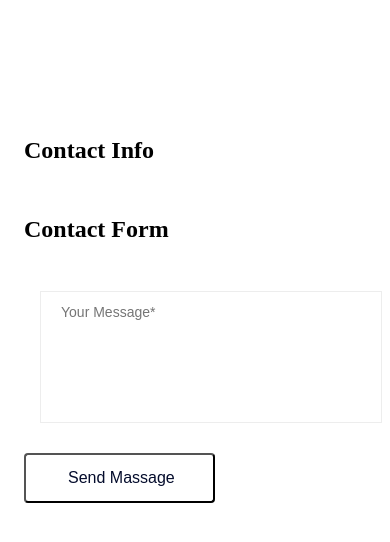
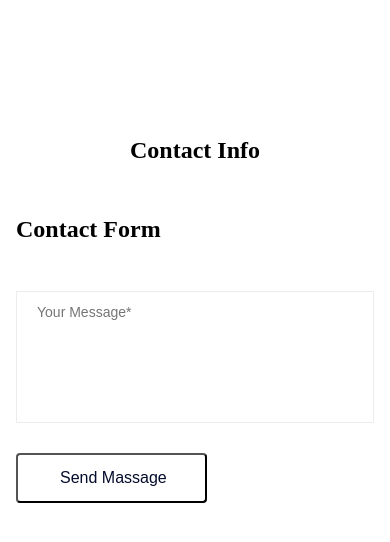
Before and after one commit to nghianguyent/DemoFcode-Training, a website: page component/contact/contact.html in a window 390 px wide. Drawn offline with Linux system fonts and the light colour scheme; files that its build step writes are made by us from their sources; files whose address does not match are found by name.

Commit message:
fix responsive contact section

```diff
--- a/component/contact/contact.css
+++ b/component/contact/contact.css
@@ -2,7 +2,6 @@
   display: flex;
   justify-content: center;
   align-items: flex-start;
-  flex-wrap: wrap;
   flex-grow: 1;
   padding: 6.8rem 0;
 }
@@ -41,7 +40,6 @@
 .contact-feedback-items {
   display: flex;
   flex-wrap: wrap;
-  justify-content: space-between;
   /* width: 100%; */
 }
 .form-input {
@@ -58,7 +56,6 @@
   padding-left: 20px;
   text-transform: capitalize;
   min-height: 44px;
-  width: 100%;
   margin-bottom: 30px;
 }
 .form-input.textarea {
@@ -70,7 +67,7 @@
   padding-top: 0.5rem;
 }
 .contact-feedback__button {
-    font-family: Montserrat,sans-serif;
+  font-family: Montserrat, sans-serif;
   font-size: 16px;
   border-radius: 4px;
   color: #040c2c;
@@ -79,15 +76,17 @@
   background: transparent;
 }
 
-@media (max-width: 768px) {
+@media screen and (max-width: 992px) {
   .contact-container {
-    justify-content: flex-start;
+    flex-wrap: wrap;
   }
-  .contact-container [class*="col-"]{
+  .contact-feedback-container [class*="col-"] {
     width: 100%;
-    padding: 0 1rem;
   }
-  .form-control.textarea {
-    margin-left: 1rem;
+  .contact-info-container {
+    padding: 0 0.5rem;
+  }
+  .contact-feedback-container {
+    padding: 0 0.5rem;
   }
 }
--- a/component/contact/contact.html
+++ b/component/contact/contact.html
@@ -6,18 +6,18 @@
 
 <body>
     <div class="contact-container">
-        <div class="row col-4 col-s-4 contact-info-container">
+        <div class="col-3 col-s-4 contact-info-container">
             <h2>Contact Info</h2>
             <ul class="contact-info-items" id="contactInfoItems">
                 <!-- this is rendered by js -->
             </ul>
         </div>
-        <div class="row col-7 col-s-7 contact-feedback-container">
+        <div class="col-5 col-s-6 contact-feedback-container">
             <h2>Contact Form</h2>
             <ul class="contact-feedback-items" id="contactFeedbackItems">
                 <!-- this is rendered by js -->
             </ul>
-            <textarea class="form-control textarea" placeholder="Your Message*" cols="20" rows="5"></textarea>
+            <textarea class="col-10 col-s-12 form-control textarea" placeholder="Your Message*" cols="20" rows="5"></textarea>
             <button class="contact-feedback__button">Send Massage</button>
         </div>
         <script src="./component/contact/contact.js"></script>
--- a/component/contact/contact.js
+++ b/component/contact/contact.js
@@ -34,8 +34,8 @@ const renderContactFormElement = (placeholder, type) => {
     let formInputElement = document.createElement('input');
 
     // create properties for element
-    formListElement.className = "col-6 form-input";
-    formInputElement.className = "form-control";
+    formListElement.className = "col-5 form-input";
+    formInputElement.className = "col-12 form-control";
     formInputElement.type = type;
     formInputElement.placeholder = placeholder;
 
```
Lines whose indentation alone changed are shown as unchanged.
